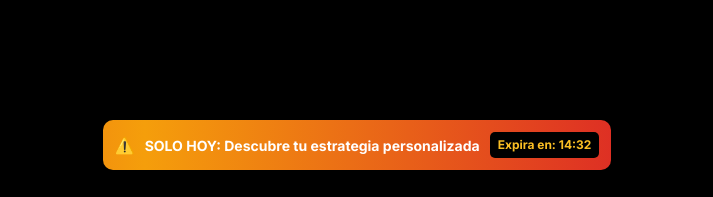
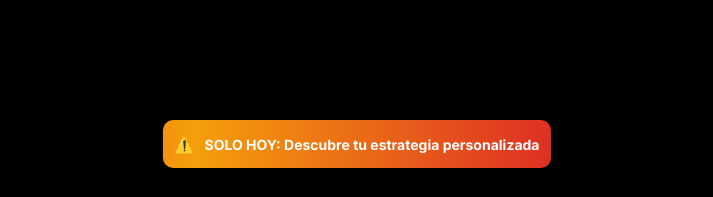
Before and after one commit to adeliaterco/mensajes-obsesivas, a Next.js app: page / in a window 1280 px wide. Shown: the top 197 px of the page, without its empty margins (283-996 px from the left). Built offline with nearby package versions, Linux system fonts and the light colour scheme.

Commit message:
Update page.tsx

```diff
--- a/app/page.tsx
+++ b/app/page.tsx
@@ -256,7 +256,6 @@ export default function HomePage() {
             <div className="urgencia-content">
               <span className="urgencia-icon">⚠️</span>
               <span className="urgencia-text">SOLO HOY: Descubre tu estrategia personalizada</span>
-              <span className="urgencia-timer">Expira en: 14:32</span>
             </div>
           </div>
 
```
